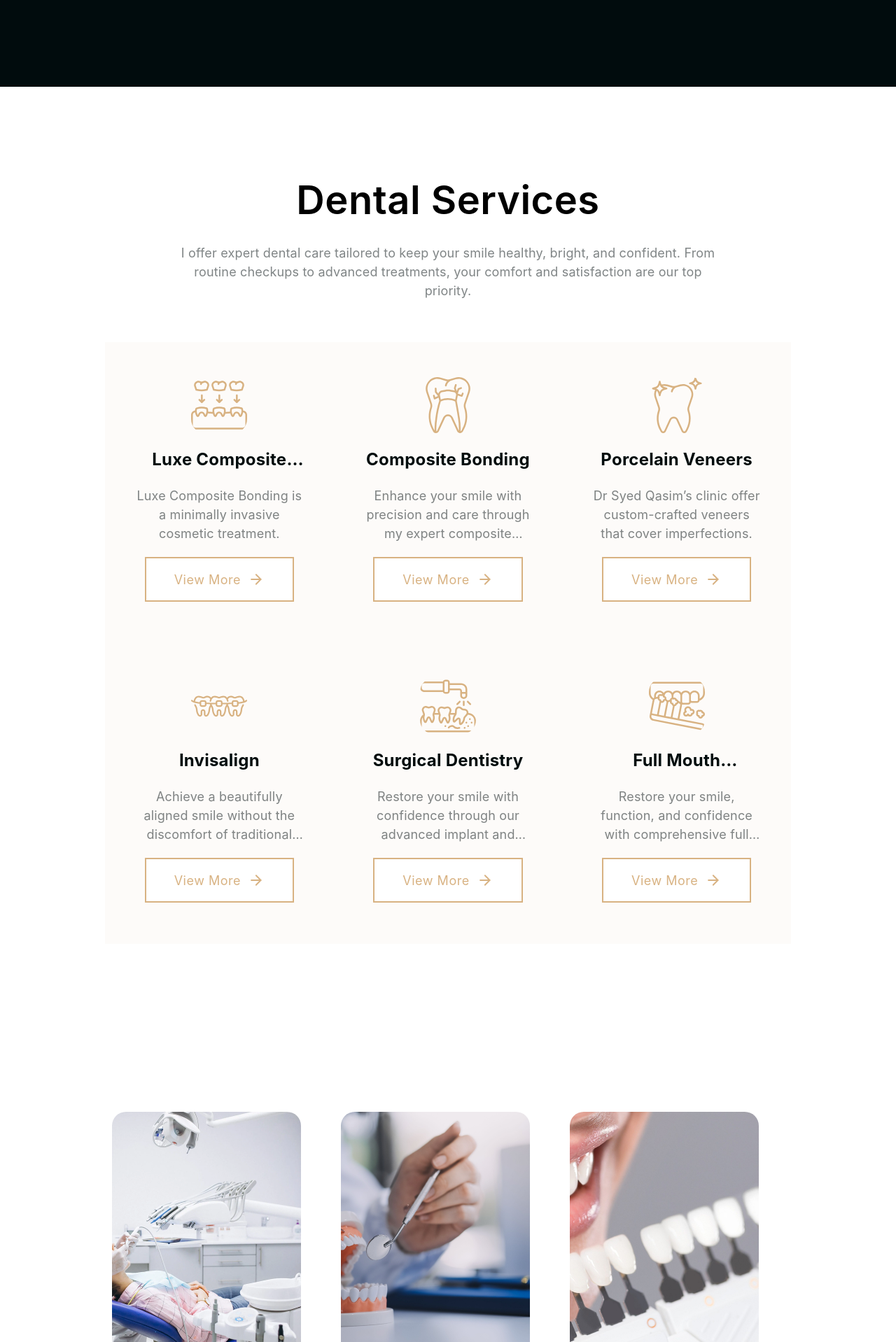
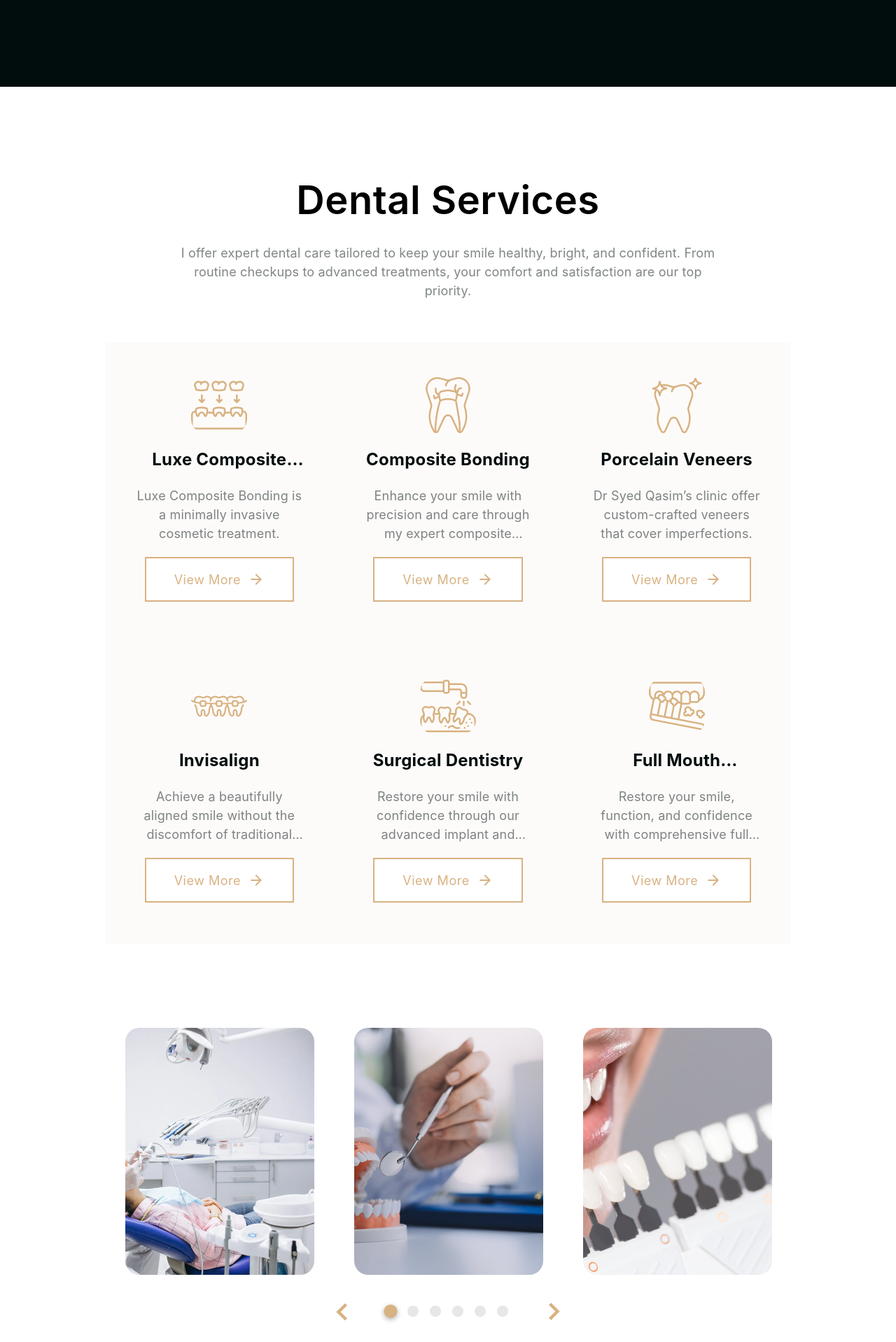
Before and after one commit to ghaffar02/new-dr-syed-qasim, a Next.js app: page / in a window 1280 px wide. Shown: the part 2242-4160 px from the top of the page at 70% size. Built offline with nearby package versions, Linux system fonts and the light colour scheme.

Commit message:
padding fixed for DentalSlider

```diff
--- a/src/app/home/_sections/DentalServiceshome.tsx
+++ b/src/app/home/_sections/DentalServiceshome.tsx
@@ -150,6 +150,7 @@ export default function DentalServiceshome() {
           width: "100%",
           margin: "auto",
           padding: sectionPadding,
+          paddingBottom: "0px !important",
           display: { xs: "flex" },
           justifyContent: "center",
           alignItems: "center",
--- a/src/app/home/_sections/DentalSlider.tsx
+++ b/src/app/home/_sections/DentalSlider.tsx
@@ -168,7 +168,6 @@ export default function DentalSlider() {
           width: "100%",
           margin: "auto",
           position: "relative",
-          paddingBottom: "80px",
         }}
         className={`dental-slider-container ${
           hoveredIndex !== null ? "has-hovered-card" : ""
@@ -203,6 +202,7 @@ export default function DentalSlider() {
                     overflow: "hidden",
                     borderRadius: "20px",
                     transition: "width 0.4s ease-in-out",
+                    margin: "auto",
                   }}
                 >
                   {/* Image Container - Full Width */}
```
